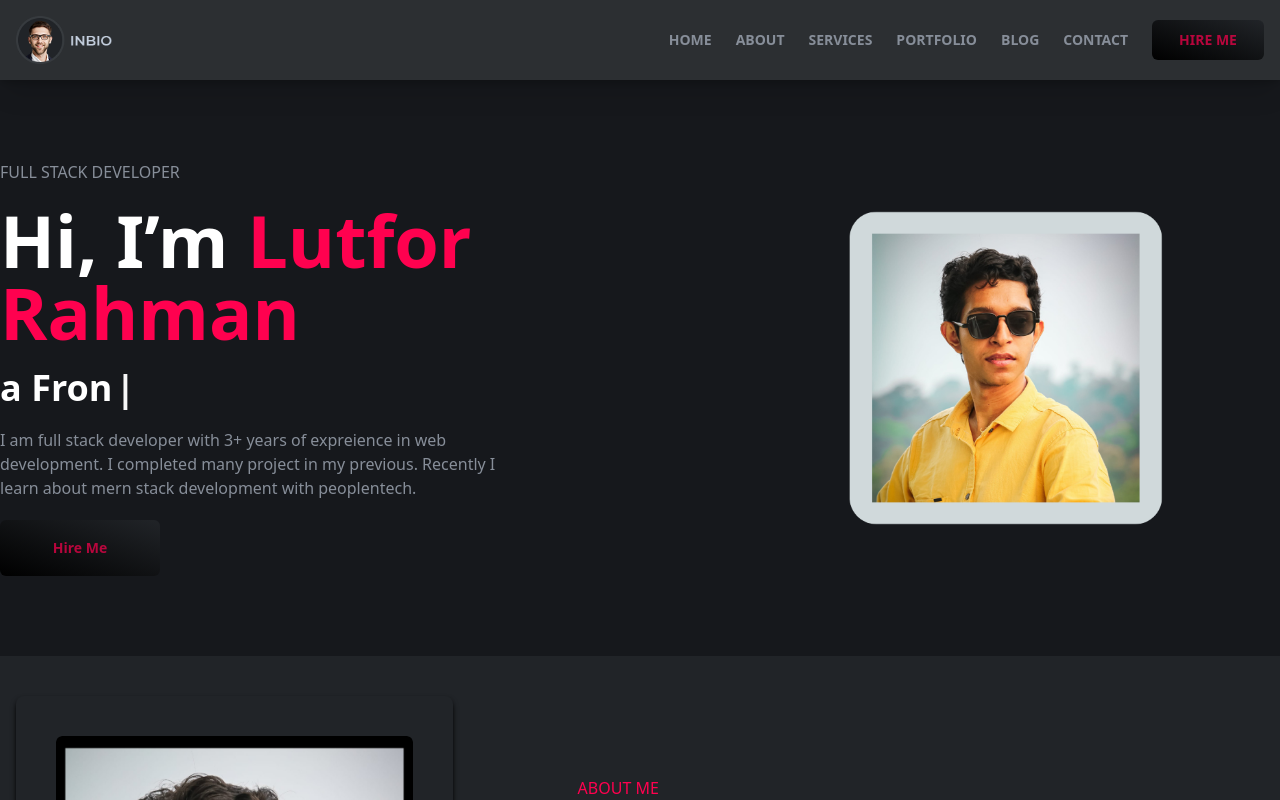
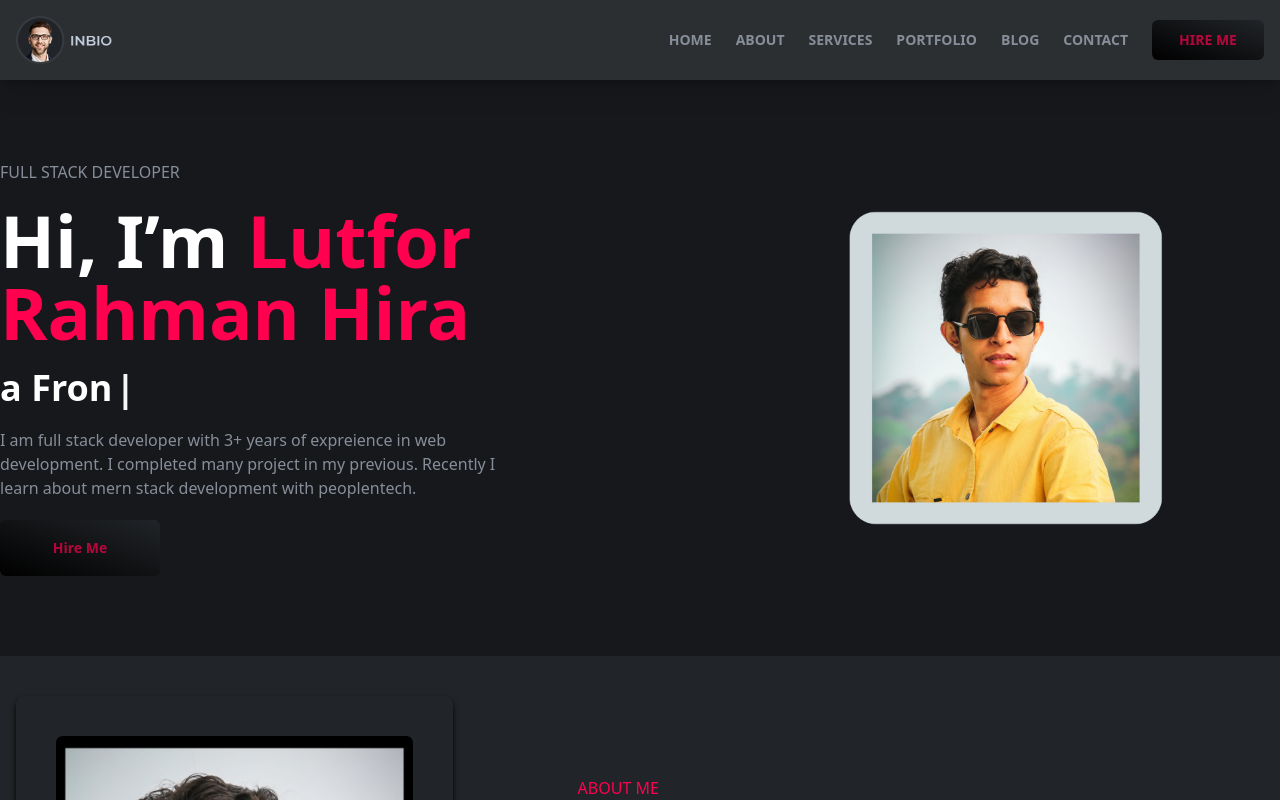
Before and after one commit to swehera/hera-portfolio01, a React (Vite) app: page / in a window 1280 px wide. Shown: the top 800 px of the page. Built offline with nearby package versions, Linux system fonts and the light colour scheme.

Commit message:
change name

```diff
--- a/src/components/Hero.jsx
+++ b/src/components/Hero.jsx
@@ -20,7 +20,8 @@ const Hero = () => {
               Full Stack developer
             </p>
             <h2 className="text-5xl md:text-7xl font-bold text-white">
-              Hi, I’m <span className="text-designColor">Lutfor Rahman</span>
+              Hi, I’m{" "}
+              <span className="text-designColor">Lutfor Rahman Hira</span>
             </h2>
             <h2 className="text-2xl md:text-4xl font-bold text-white">
               a{" "}
```
